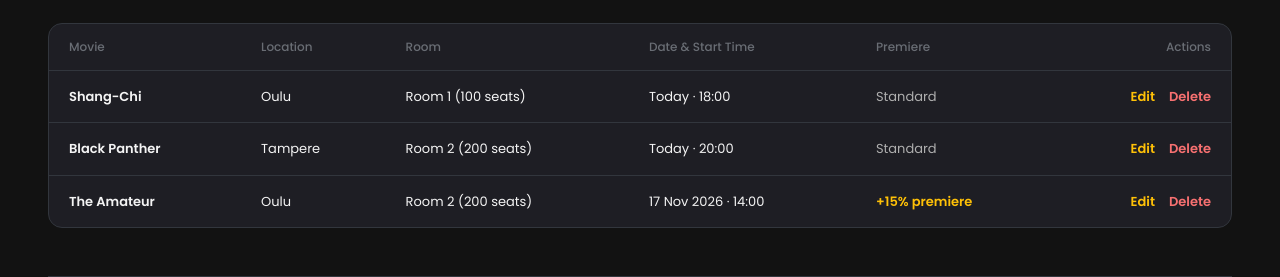
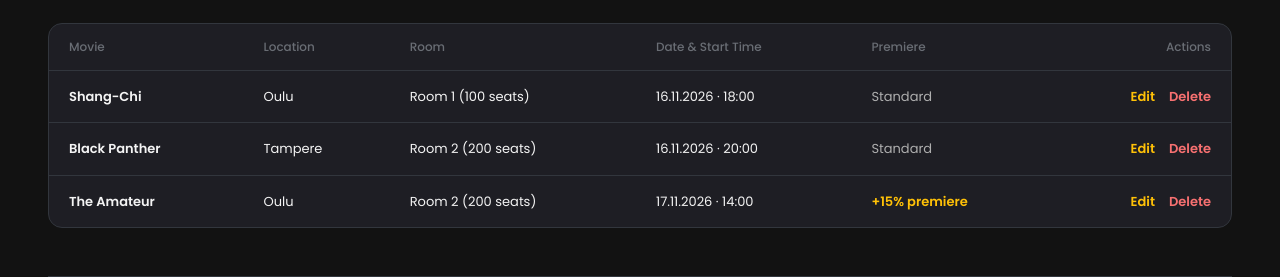
Before and after one commit to mpomahac25/North-star-app, a React (Vite) app in the folder frontend/: page /admin in a window 1280 px wide. Shown: the part 1874-2151 px from the top of the page. Built offline with nearby package versions, Linux system fonts and the light colour scheme.

Commit message:
Format user-visible dates to dd.mm.yyyy across frontend

```diff
--- a/frontend/src/api.js
+++ b/frontend/src/api.js
@@ -76,7 +76,7 @@ const MOCK_SALES_SCREENINGS = [
         roomName: "Room 1",
         capacity: 100,
         dateKey: "today",
-        dateLabel: "16 Nov 2026",
+        dateLabel: "16.11.2026",
         showtime: "18:00",
         seatsSold: 68,
         revenue: 884.0,
@@ -89,7 +89,7 @@ const MOCK_SALES_SCREENINGS = [
         roomName: "Room 2",
         capacity: 200,
         dateKey: "today",
-        dateLabel: "16 Nov 2026",
+        dateLabel: "16.11.2026",
         showtime: "20:00",
         seatsSold: 46,
         revenue: 601.0,
@@ -102,7 +102,7 @@ const MOCK_SALES_SCREENINGS = [
         roomName: "Room 2",
         capacity: 200,
         dateKey: "tomorrow",
-        dateLabel: "17 Nov 2026",
+        dateLabel: "17.11.2026",
         showtime: "14:00",
         seatsSold: 32,
         revenue: 478.4,
--- a/frontend/src/pages/AdminPage.jsx
+++ b/frontend/src/pages/AdminPage.jsx
@@ -7,6 +7,7 @@ import {
     importMovieFromOmdb,
     updateAdminScreening,
 } from "../api";
+import { formatDate } from "../utils/dateFormat";
 import "./AdminPage.css";
 
 const ROOM_OPTIONS = [
@@ -24,21 +25,7 @@ function formatCurrency(amount) {
 }
 
 function formatDateLabel(isoDate) {
-    if (isoDate === "2026-11-16") {
-        return "Today";
-    }
-
-    const [year, month, day] = isoDate.split("-");
-    const months = [
-        "Jan", "Feb", "Mar", "Apr", "May", "Jun",
-        "Jul", "Aug", "Sep", "Oct", "Nov", "Dec",
-    ];
-
-    if (!year || !month || !day) {
-        return isoDate;
-    }
-
-    return `${Number(day)} ${months[Number(month) - 1]} ${year}`;
+    return formatDate(isoDate) || isoDate;
 }
 
 function calculateShowtimeSchedule(startTime) {
@@ -329,7 +316,7 @@ export default function AdminPage() {
                     <p className="admin-main-subtitle">
                         Your daily sales and screening schedule, in one place.
                     </p>
-                    <p className="admin-meta-caption">Example data · Today, 16 Nov 2026</p>
+                    <p className="admin-meta-caption">Example data · Today, 16.11.2026</p>
                 </div>
 
                 {statusBanner && (
@@ -395,7 +382,7 @@ export default function AdminPage() {
                                             onChange={(e) => setDateFilter(e.target.value)}
                                         >
                                             <option value="today">Today</option>
-                                            <option value="tomorrow">Tomorrow (17 Nov)</option>
+                                            <option value="tomorrow">Tomorrow (17.11.2026)</option>
                                             <option value="all">All Dates</option>
                                         </select>
                                         <ChevronDown size={16} className="admin-select-icon" />
--- a/frontend/src/pages/DetailsPage.jsx
+++ b/frontend/src/pages/DetailsPage.jsx
@@ -15,6 +15,7 @@ import {
     Ticket,
     Users,
 } from "lucide-react";
+import { formatDate } from "../utils/dateFormat";
 import "./DetailsPage.css";
 
 function formatRuntime(runtime) {
@@ -38,44 +39,29 @@ function cleanValue(value, fallback = "Not available") {
 }
 
 function formatReleaseDate(value) {
-    if (!value) return "Not available";
+    return formatDate(value) || "Not available";
+}
 
-    const match = /^(\d{4})-(\d{2})-(\d{2})$/.exec(value);
+function formatScreeningTime(value) {
+    const date = new Date(value);
+    const dateLabel = formatDate(value, { timeZone: "Europe/Helsinki" });
 
-    if (!match) return "Not available";
-
-    const [, year, month, day] = match;
-
-    const months = [
-        "Jan", "Feb", "Mar", "Apr", "May", "Jun",
-        "Jul", "Aug", "Sep", "Oct", "Nov", "Dec",
-    ];
-
-    const date = new Date(`${value}T00:00:00Z`);
-
-    if (
-        Number.isNaN(date.getTime()) ||
-        date.getUTCFullYear() !== Number(year) ||
-        date.getUTCMonth() !== Number(month) - 1 ||
-        date.getUTCDate() !== Number(day)
-    ) {
+    if (!dateLabel || Number.isNaN(date.getTime())) {
         return "Not available";
     }
 
-    return `${day} ${months[Number(month) - 1]} ${year}`;
-}
-
-function formatScreeningTime(value) {
-    return new Date(value).toLocaleString("en-GB", {
+    const weekday = date.toLocaleDateString("en-GB", {
         timeZone: "Europe/Helsinki",
         weekday: "short",
-        day: "numeric",
-        month: "short",
-        year: "numeric",
+    });
+    const timeLabel = date.toLocaleTimeString("en-GB", {
+        timeZone: "Europe/Helsinki",
         hour: "2-digit",
         minute: "2-digit",
         hour12: false,
     });
+
+    return `${weekday}, ${dateLabel}, ${timeLabel}`;
 }
 
 export default function DetailsPage() {
--- a/frontend/src/pages/ExplorePage.jsx
+++ b/frontend/src/pages/ExplorePage.jsx
@@ -1,6 +1,7 @@
 import { useCallback, useEffect, useRef, useState } from "react";
 import { useSearchParams, useNavigate } from "react-router-dom";
 import { ArrowUpRight, ChevronLeft } from "lucide-react";
+import { formatDate } from "../utils/dateFormat";
 import "./ExplorePage.css";
 
 function getVisiblePages(currentPage, totalPages) {
@@ -133,17 +134,17 @@ export default function ExplorePage() {
                         .slice(0, 3)
                         .map((screening) => {
                             const date = new Date(screening.startTime);
-
-                            const formattedTime = date.toLocaleString("en-GB", {
+                            const formattedDate = formatDate(screening.startTime, {
                                 timeZone: "Europe/Helsinki",
-                                day: "numeric",
-                                month: "short",
+                            });
+                            const formattedTime = date.toLocaleTimeString("en-GB", {
+                                timeZone: "Europe/Helsinki",
                                 hour: "2-digit",
                                 minute: "2-digit",
                                 hour12: false,
                             });
 
-                            return `${screening.city} ${formattedTime}`;
+                            return `${screening.city} ${formattedDate} ${formattedTime}`;
                         }),
                 }));
 
--- /dev/null
+++ b/frontend/src/utils/dateFormat.js
@@ -0,0 +1,66 @@
+function isValidDateParts(year, month, day) {
+    const date = new Date(year, month - 1, day);
+    return (
+        date.getFullYear() === year &&
+        date.getMonth() === month - 1 &&
+        date.getDate() === day
+    );
+}
+
+export function formatDate(value, options = {}) {
+    if (value === null || value === undefined || value === "") {
+        return null;
+    }
+
+    let year;
+    let month;
+    let day;
+
+    if (typeof value === "string") {
+        const dateOnlyMatch = /^(\d{4})-(\d{2})-(\d{2})$/.exec(value);
+
+        if (dateOnlyMatch) {
+            year = Number(dateOnlyMatch[1]);
+            month = Number(dateOnlyMatch[2]);
+            day = Number(dateOnlyMatch[3]);
+
+            if (!isValidDateParts(year, month, day)) {
+                return null;
+            }
+        }
+    }
+
+    if (year === undefined) {
+        const date = value instanceof Date ? value : new Date(value);
+
+        if (Number.isNaN(date.getTime())) {
+            return null;
+        }
+
+        if (options.timeZone) {
+            const dateParts = new Intl.DateTimeFormat("en-GB", {
+                timeZone: options.timeZone,
+                year: "numeric",
+                month: "2-digit",
+                day: "2-digit",
+            })
+                .formatToParts(date)
+                .reduce((parts, part) => {
+                    if (part.type !== "literal") {
+                        parts[part.type] = part.value;
+                    }
+                    return parts;
+                }, {});
+
+            year = Number(dateParts.year);
+            month = Number(dateParts.month);
+            day = Number(dateParts.day);
+        } else {
+            year = date.getFullYear();
+            month = date.getMonth() + 1;
+            day = date.getDate();
+        }
+    }
+
+    return `${String(day).padStart(2, "0")}.${String(month).padStart(2, "0")}.${String(year).padStart(4, "0")}`;
+}
```
Also changed, not shown: 2 other files (tests, documents, lock files or other folders).
